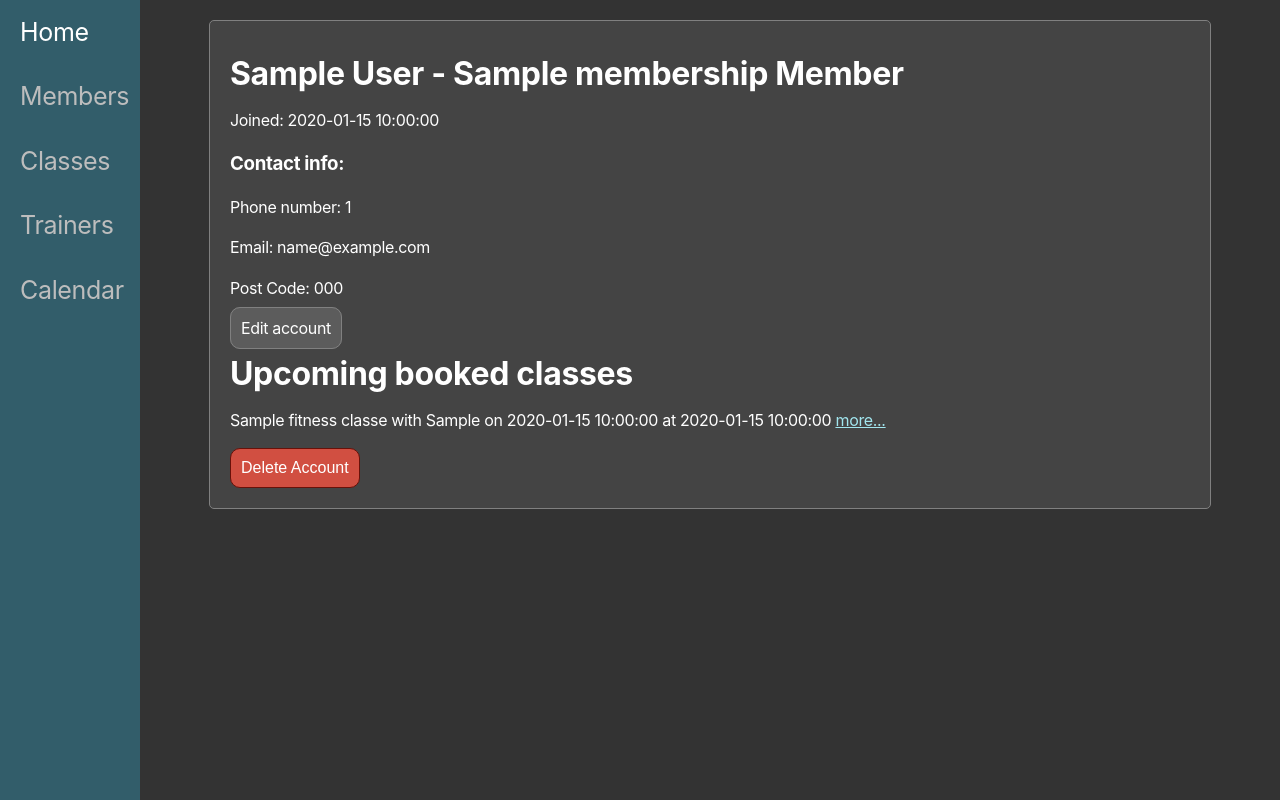
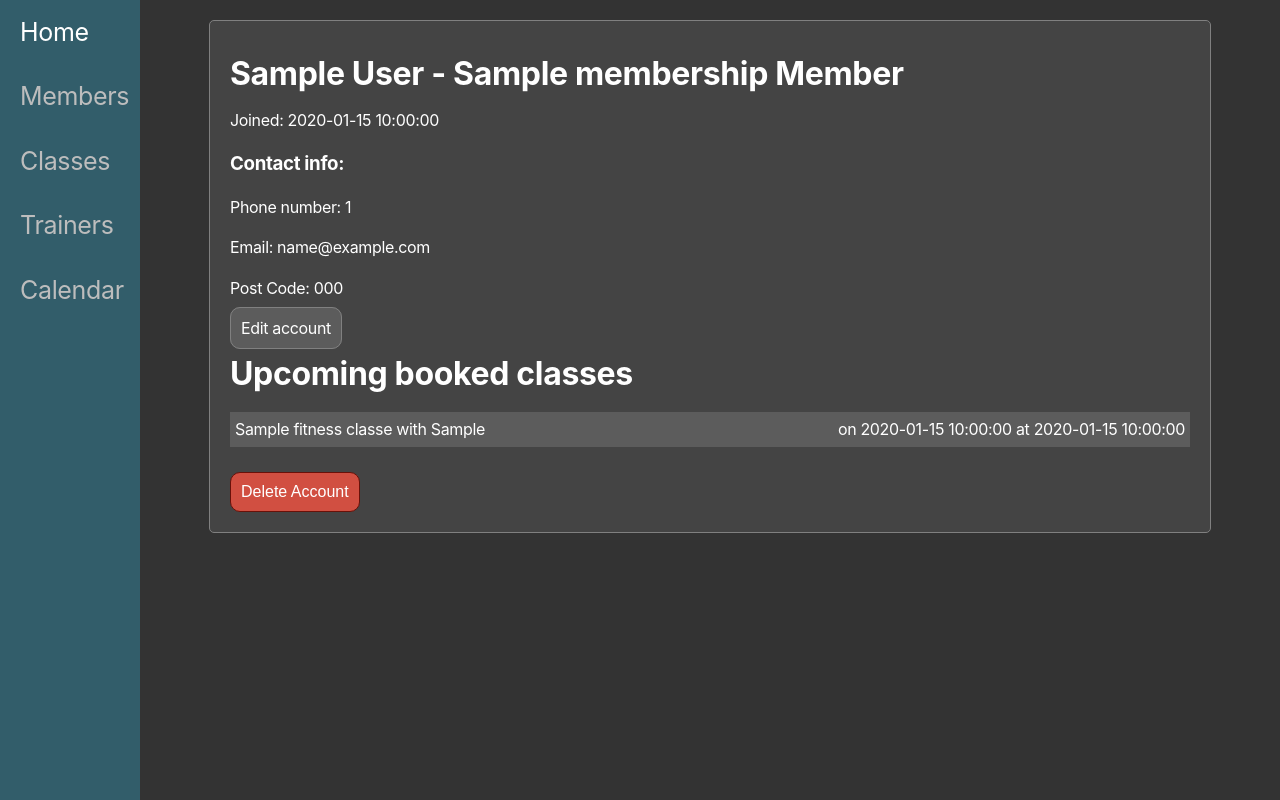
Before and after one commit to alexkinsey/kenetic_gym_schedual_planner, a Flask app: page /members/1 in a window 1280 px wide. Run offline with Flask 2, Linux system fonts and the light colour scheme; a database or web service that is not in the repository returns one stand-in record (values such as "Sample title"); some libraries are stand-ins or nearby versions.

Commit message:
styling and layout

```diff
--- a/static/css/style.css
+++ b/static/css/style.css
@@ -1,7 +1,4 @@
-/* *{
-	margin: 0px;
-	padding: 0px;
-} */
+/* GLOBAL */
 html{
     background-color:#333333;
     text-decoration: none;
@@ -23,12 +20,16 @@ main{
     padding: 0px 10px;
 }
 
+/* CONTENT LAYOUT */
 .content_container{
     border: 1px solid grey;
     border-radius: 5px;
     background-color: #444444;
     width:960px;
     padding:20px;
+}
+.content_container_row{
+    margin: 25px 0px 25px 0px;
 }
 .container_row{
     text-decoration: none;
@@ -39,8 +40,10 @@ main{
     justify-content: space-between;
     align-items: center;
     height: 25px;
-    margin: 20px 0px;
+    margin: 10px 0px 0px 0px;
 }
+
+/* BUTTONS */
 .light_grey_button{
     text-decoration: none;
     color: white;
@@ -71,7 +74,7 @@ main{
     background-color: #b3b3b3;
 }
 
-/* The sidebar menu */
+/* SIDEBAR */
 .sidenav {
     height: 100%; /* Full-height: remove this if you want "auto" height */
     width: 140px; /* Set the width of the sidebar */
--- a/templates/fitness_classes/index.html
+++ b/templates/fitness_classes/index.html
@@ -4,11 +4,13 @@
     <div class="content_container">
         <h1>All classes</h1>
         <a href="/classes/new" class="light_grey_button">Create new class</a>
-        {% for fitness_class in all_fitness_classes %}
+        <div class="content_container_row">
+            {% for fitness_class in all_fitness_classes %}
             <a href="/classes/{{fitness_class.id}}" class="container_row">
                 <p>{{fitness_class.title}} with {{fitness_class.trainer.first_name}}</p>
                 <p>{{fitness_class.date}}</p>
             </a>
-        {% endfor %}
+            {% endfor %}
+        </div>
     </div>
 {% endblock %}
--- a/templates/members/index.html
+++ b/templates/members/index.html
@@ -4,6 +4,7 @@
 <div class="content_container">
     <h1>All members</h1>
     <a href="members/new" class="light_grey_button">Create new member</a>
+    <div class="content_container_row">
         {% for member in all_members %}
         <a href="/members/{{member.id}}" class="container_row">
             <p>
@@ -18,4 +19,5 @@
         </a>
         {% endfor %}
     </div>
+</div>
 {% endblock %}
--- a/templates/members/show.html
+++ b/templates/members/show.html
@@ -14,12 +14,18 @@
     <br>
 
     <h1>Upcoming booked classes</h1>
-    {% for fitness_class in fitness_classes %}
-    <p>
-        {{fitness_class.title}} with {{ fitness_class.trainer.first_name }} on {{ fitness_class.date }} at {{ fitness_class.time }}
-        <a href="/classes/{{fitness_class.id}}">more...</a>
-    </p>
+    <div class="content_container_row">
+        {% for fitness_class in fitness_classes %}
+        <a href="/classes/{{fitness_class.id}}" class="container_row">
+            <p>
+                {{fitness_class.title}} with {{ fitness_class.trainer.first_name }}
+            </p>
+            <p>
+                on {{ fitness_class.date }} at {{ fitness_class.time }}
+            </p>
+        </a>
     {% endfor %}
+    </div>
 
     <form action="/members/{{ member.id }}/delete" method="post">
         <input type="submit" value="Delete Account" class="delete_button">
```
Lines whose indentation alone changed are shown as unchanged.
